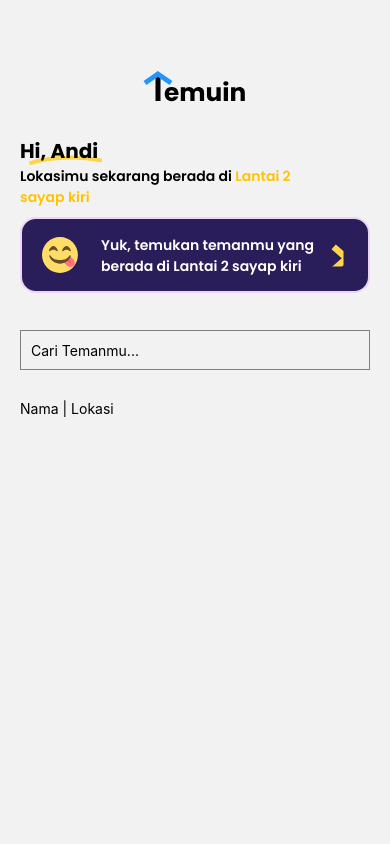
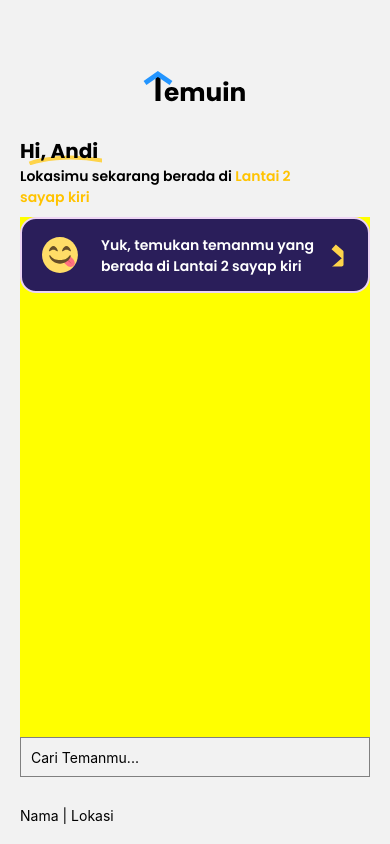
Before and after one commit to andiprtm/temuin, a React Native app: screen /Home in a window 390 px wide. Built offline with nearby package versions, Linux system fonts and the light colour scheme; no server answers.

Commit message:
feat(home): horizontal scroll card

```diff
--- a/components/card.js
+++ b/components/card.js
@@ -1,18 +1,18 @@
 import * as React from "react";
-import {Image, StyleSheet, Text, View} from "react-native";
+import {Image, StyleSheet, Text, TouchableOpacity, View} from "react-native";
 import FaceSavouring from "./face-savouring";
 import Next from "./next";
 
-const Frame = () => {
+const Card = (props) => {
 
     return (
-        <View style={[styles.emojiFaceSavouringDeliciouParent, styles.wrapperVector4FlexBox]}>
+        <TouchableOpacity style={[styles.emojiFaceSavouringDeliciouParent, styles.wrapperVector4FlexBox]}>
             <FaceSavouring style={styles.emojiFaceSavouringDeliciou1} />
-            <Text style={styles.yukTemukanTemanmu1}>Yuk, temukan temanmu yang berada di Lantai 2 sayap kiri</Text>
+            <Text style={styles.yukTemukanTemanmu1}>Yuk, temukan temanmu yang berada di {props.text}</Text>
             <View style={[styles.wrapperVector4, styles.wrapperVector4FlexBox]}>
                 <Next style={styles.wrapperVector4Child}/>
             </View>
-        </View>);
+        </TouchableOpacity>);
 };
 
 const styles = StyleSheet.create({
@@ -70,4 +70,4 @@ const styles = StyleSheet.create({
     }
 });
 
-export default Frame;
+export default Card;
--- a/screens/home.js
+++ b/screens/home.js
@@ -1,5 +1,5 @@
 import React, {useCallback} from 'react';
-import { View, Text, StyleSheet, TouchableOpacity, TextInput } from 'react-native';
+import {View, Text, StyleSheet, TouchableOpacity, TextInput, ScrollView} from 'react-native';
 import { useNavigation } from '@react-navigation/native';
 import WelcomeText from "../components/welcome-text";
 import {useFonts} from "expo-font";
@@ -42,7 +42,20 @@ const Home = () => {
         <Text style={styles.lantai2Sayap}>Lantai 2 sayap kiri</Text>
       </Text>
 
-      <Card/>
+      <ScrollView horizontal={true} style={styles.scrollView}>
+        <View style={styles.card}>
+          <Card text={"Lantai 2 sayap kiri"}/>
+        </View>
+        <View style={styles.card}>
+          <Card text={"Lantai 2 sayap kiri"}/>
+        </View>
+        <View style={styles.card}>
+          <Card text={"Lantai 2 sayap kiri"}/>
+        </View>
+        <View style={styles.card}>
+          <Card text={"Lantai 2 sayap kiri"}/>
+        </View>
+      </ScrollView>
 
       <View style={styles.searchBarContainer}>
         <TextInput style={styles.searchBar} placeholder="Cari Temanmu..." />
@@ -98,6 +111,16 @@ const styles = StyleSheet.create({
   bottomText: {
     marginTop: 20,
   },
+  scrollView: {
+    height: 30,
+    flexDirection: 'row',
+    backgroundColor: "yellow",
+  },
+  card: {
+    height: "auto",
+    width: 350, // Ubah sesuai kebutuhan
+    marginRight: 10, // Untuk memberikan jarak antar card (opsional)
+  },
 });
 
 export default Home;
--- a/screens/login.js
+++ b/screens/login.js
@@ -39,6 +39,7 @@ const Login = ({ navigation }) => {
     const onSubmit = () => {
         if (!name) return alert('Nama kosong!')
         socket.emit('login', name)
+        navigation.navigate("Home")
     }
 
     const onLayoutRootView = useCallback(async () => {
```
